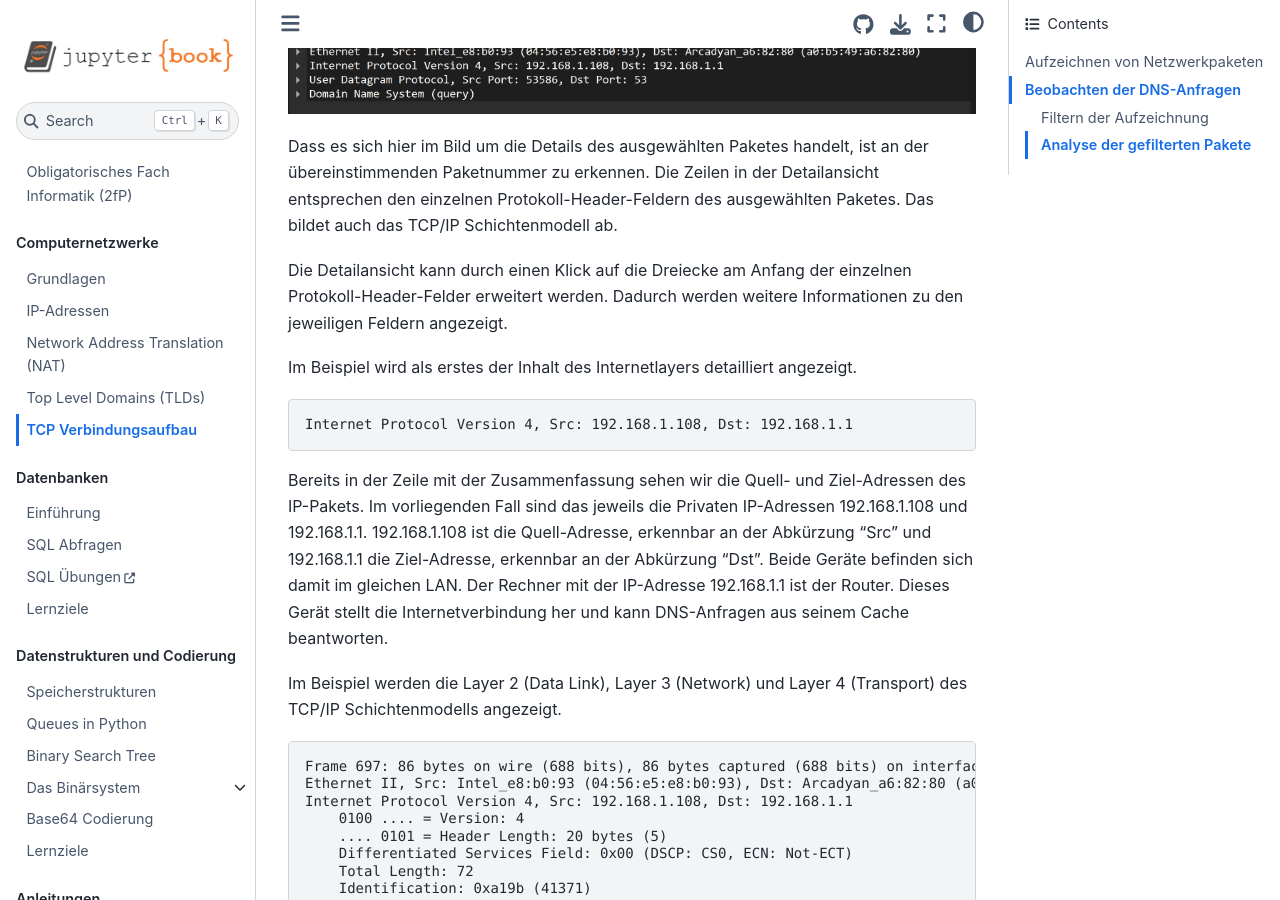
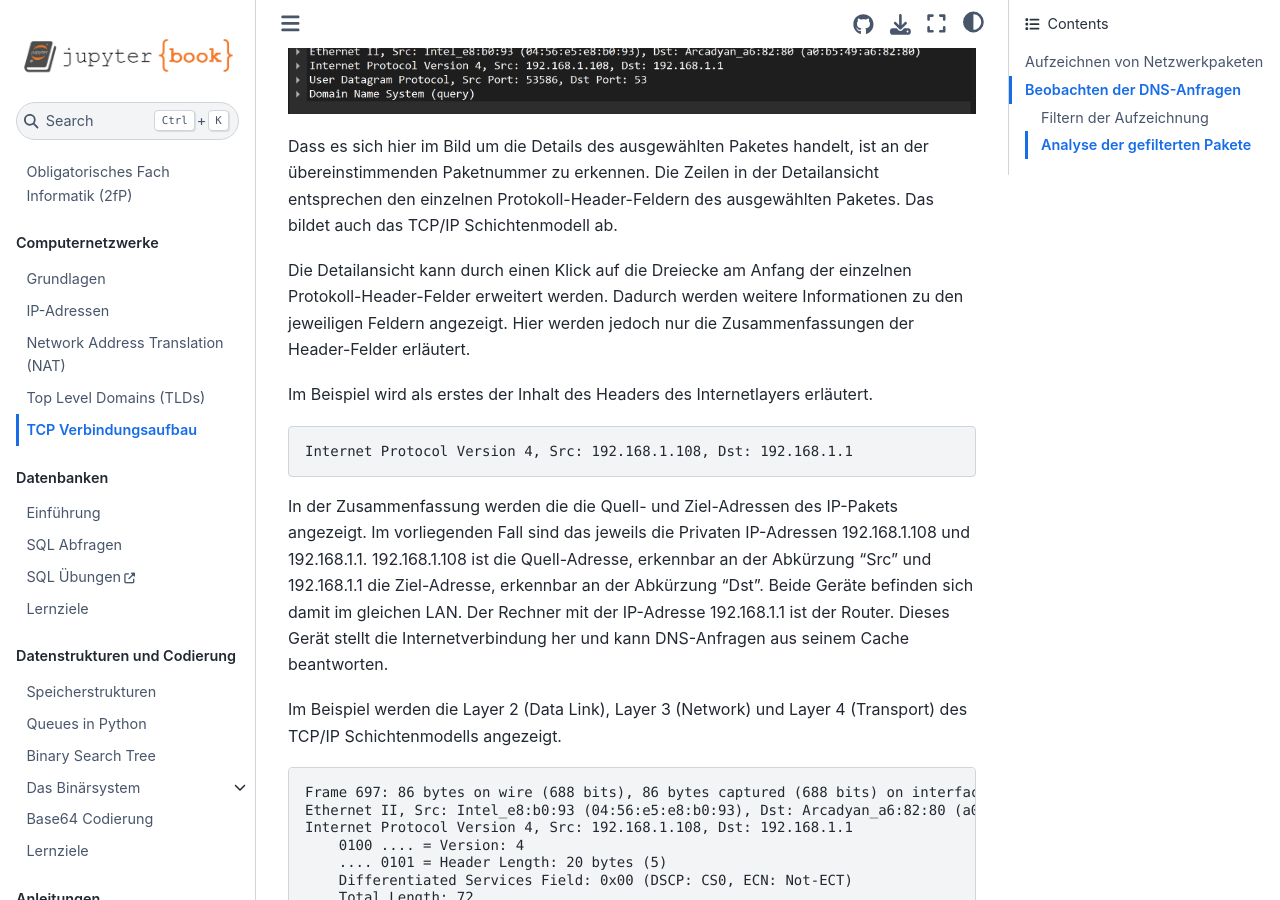
Before and after one commit to SkriptenMk/I_fP_24-28, a Jupyter Book: the page built from docs/250829/three_way_handshake.md, in a window 1280 px wide and 900 px high, scrolled down 2644 px. Built offline with Jupyter Book 1.0.4 settings and Sphinx 7.4.7 and the Sphinx Book theme 1.1.4, drawn with Linux system fonts in a browser that asks for light colours.

Commit message:
Konzentriere mich auf die jeweiligen Header Zeilen

````diff
--- a/docs/250829/three_way_handshake.md
+++ b/docs/250829/three_way_handshake.md
@@ -88,10 +88,10 @@ ausgewählten Paketes. Das bildet auch das TCP/IP Schichtenmodell ab.
 
 Die Detailansicht kann durch einen Klick auf die Dreiecke am Anfang der
 einzelnen Protokoll-Header-Felder erweitert werden. Dadurch werden
-weitere Informationen zu den jeweiligen Feldern angezeigt.
+weitere Informationen zu den jeweiligen Feldern angezeigt. Hier werden
+jedoch nur die Zusammenfassungen der Header-Felder erläutert.
 
-Im Beispiel wird als erstes der Inhalt des Internetlayers detailliert
-angezeigt.
+Im Beispiel wird als erstes der Inhalt des Headers des Internetlayers erläutert.
 
 ```text
 
@@ -99,8 +99,8 @@ Internet Protocol Version 4, Src: 192.168.1.108, Dst: 192.168.1.1
 
 ```
 
-Bereits in der Zeile mit der Zusammenfassung sehen wir die Quell- und
-Ziel-Adressen des IP-Pakets. Im vorliegenden Fall sind das jeweils die
+In der Zusammenfassung werden die die Quell- und
+Ziel-Adressen des IP-Pakets angezeigt. Im vorliegenden Fall sind das jeweils die
 Privaten IP-Adressen 192.168.1.108 und 192.168.1.1. 192.168.1.108
 ist die Quell-Adresse, erkennbar an der Abkürzung "Src" und 192.168.1.1
 die Ziel-Adresse, erkennbar an der Abkürzung "Dst". Beide Geräte
````
